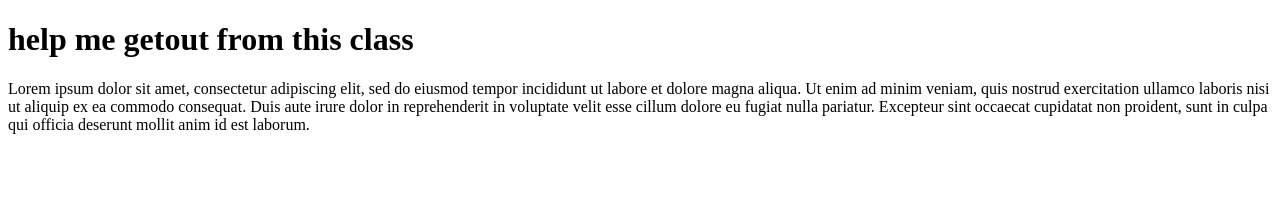
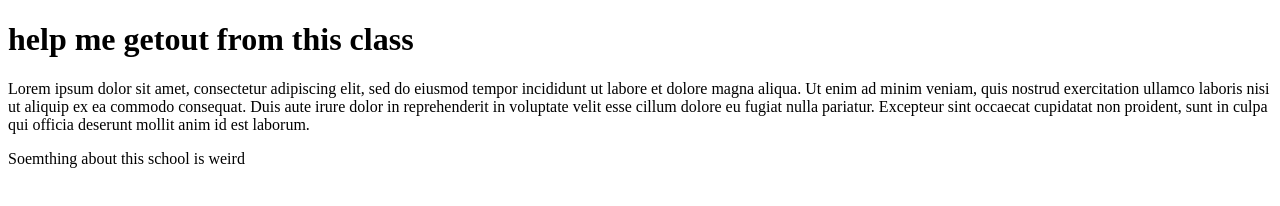
Before and after one commit to Alexanderhinostroza/sida-1, a plain HTML site: page index.html in a window 1280 px wide. Drawn offline with Linux system fonts and the light colour scheme.

Commit message:
Update index.html

```diff
--- a/index.html
+++ b/index.html
@@ -1,6 +1,8 @@
 <!DOCTYPE html>
 <head>
     <title></title>
+    <link rel="simplewebsite" href="simplewebsite.css">
+
 </head>
 <body>
     <h1>help me getout from this class</h1>
@@ -11,4 +13,7 @@
         aute irure dolor in reprehenderit in voluptate velit esse cillum
         dolore eu fugiat nulla pariatur. Excepteur sint occaecat cupidatat
         non proident, sunt in culpa qui officia deserunt mollit anim id est laborum.</p>
+
+    <p1>Soemthing about this school is weird</p1>
+
 </body>
```
